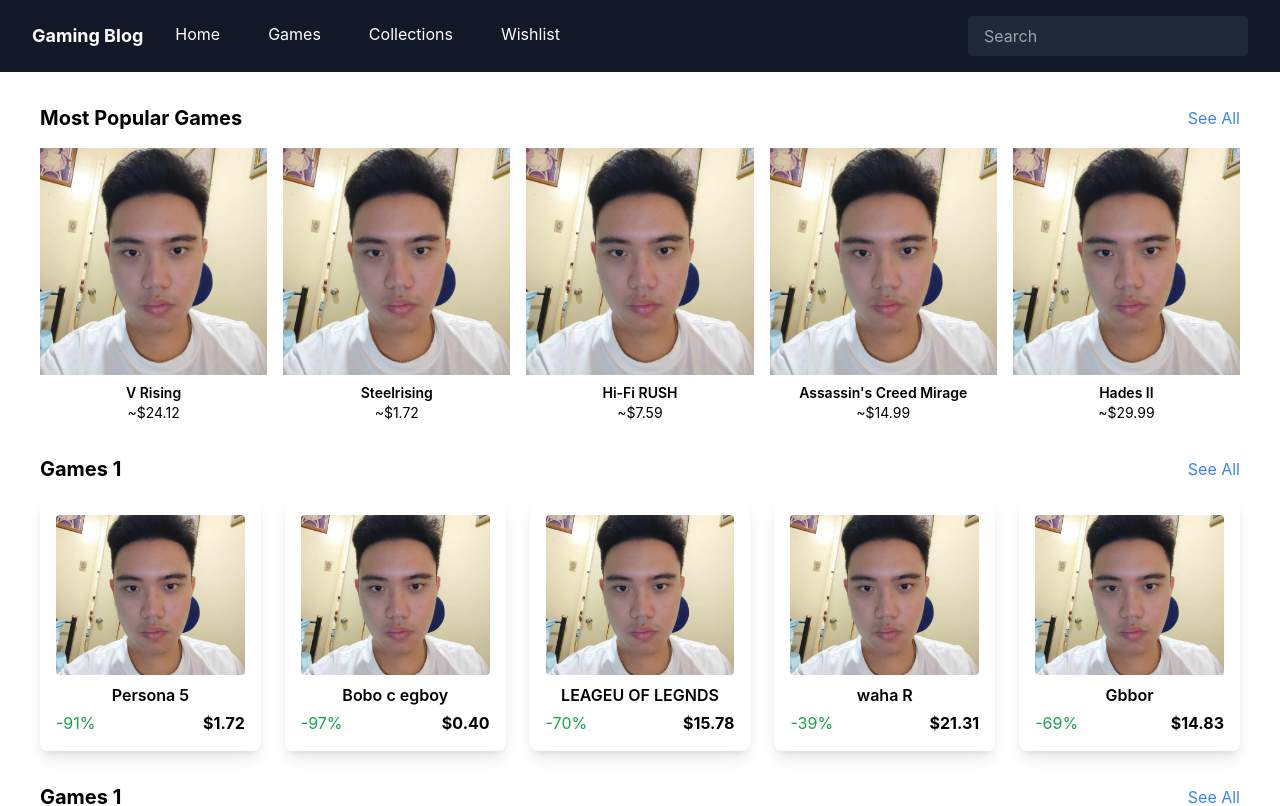
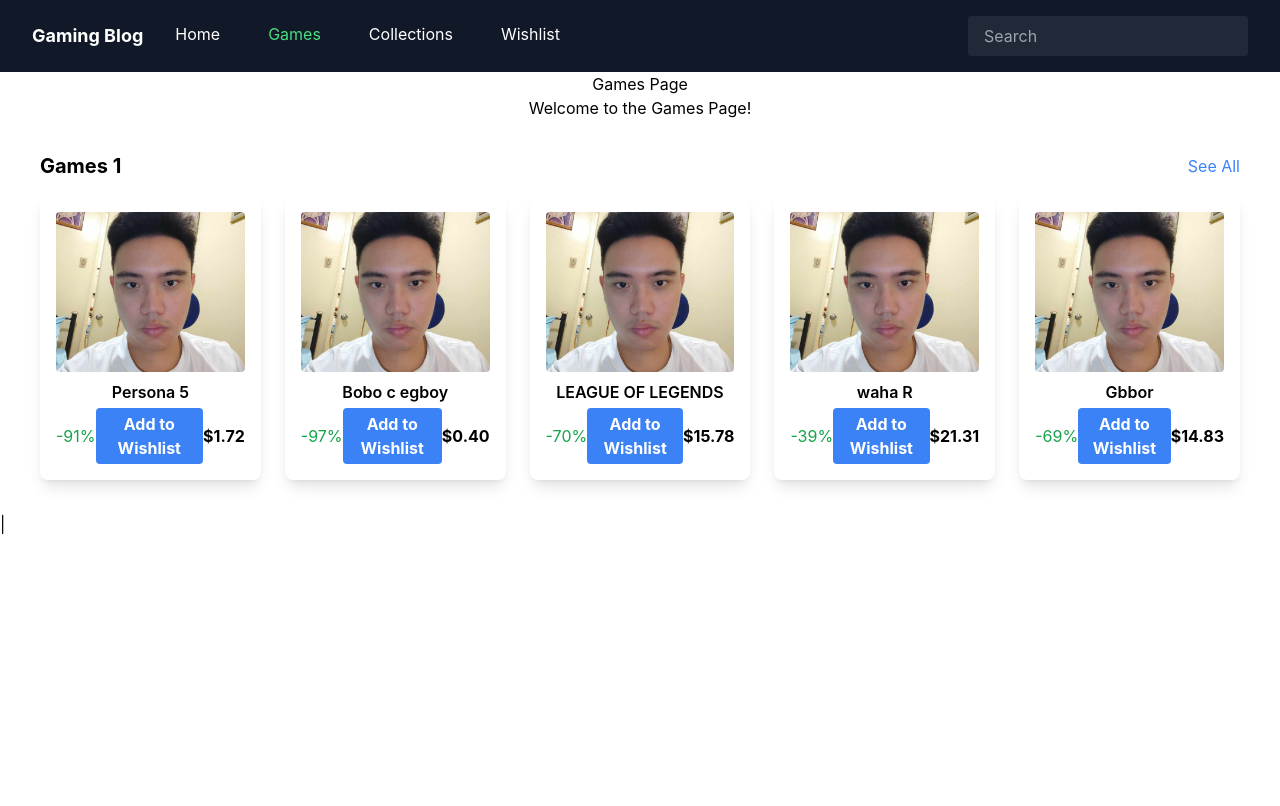
Before and after one commit to iitristan/steamgamingblog, a React (Create React App) app: page /games in a window 1280 px wide. Shown: the top 806 px of the page. Built offline with nearby package versions, Linux system fonts and the light colour scheme.

Commit message:
ADDED ADD TO WISHLIST BUTTON AND ORGANIZE CODES

```diff
--- a/src/App.js
+++ b/src/App.js
@@ -1,33 +1,27 @@
 import React from "react";
 import "./App.css";
 import Navbar from "./components/Navbar";
-import PopularGames from "./components/PopularGames";
-import NewDeals from "./components/NewDeals";
-// import { Routes, Route } from "react-router-dom";
-// import HomePage from "./pages/HomePage";
-// import GamesPage from "./pages/GamesPage";
-// import CollectionsPage from "./pages/CollectionsPage";
-// import WishlistPage from "./pages/WishlistPage";
-
+import { BrowserRouter as Router, Routes, Route } from "react-router-dom";
+import HomePage from "./pages/HomePage";
+import GamesPage from "./pages/GamesPage";
+import CollectionsPage from "./pages/CollectionsPage";
+import WishlistPage from "./pages/WishlistPage";
 
 function App() {
   return (
-    <div className="App">
-      <header className="sticky z-50 bg-gray-300 top-0">
-        <Navbar />
-        {/* <Routes>
+    <Router>
+      <div className="App">
+        <header className="sticky z-50 bg-gray-300 top-0">
+          <Navbar />
+        </header>
+        <Routes>
           <Route path="/" element={<HomePage />} />
           <Route path="/games" element={<GamesPage />} />
           <Route path="/collections" element={<CollectionsPage />} />
           <Route path="/wishlist" element={<WishlistPage />} />
-        </Routes> */}
-      </header>
-      <PopularGames />
-      <NewDeals />
-      <NewDeals />
-      <NewDeals />
-      <NewDeals />
-    </div>
+        </Routes>
+      </div>
+    </Router>
   );
 }
 
--- a/src/components/Navbar.js
+++ b/src/components/Navbar.jsx
@@ -1,25 +1,27 @@
 import React from "react";
-// import { Link } from "react-router-dom";
+import { Link, useLocation } from "react-router-dom";
 
 const Navbar = () => {
+  const location = useLocation();
+
   return (
     <nav className="bg-gray-900 text-white py-4">
       <div className="container mx-auto flex justify-between items-center px-8">
         <div className="flex space-x-4">
           <div className="text-lg font-bold">Gaming Blog</div>
           <div className="space-x-4">
-            <a to="/" className="px-4 hover:text-green-400">
+            <Link to="/" className={`px-4 hover:text-green-400 ${location.pathname === '/' ? 'text-green-400' : ''}`}>
               Home
-            </a>
-            <a to="/games" className="px-4 hover:text-green-400">
+            </Link>
+            <Link to="/games" className={`px-4 hover:text-green-400 ${location.pathname === '/games' ? 'text-green-400' : ''}`}>
               Games
-            </a>
-            <a to="/collections" className="px-4 hover:text-green-400">
+            </Link>
+            <Link to="/collections" className={`px-4 hover:text-green-400 ${location.pathname === '/collections' ? 'text-green-400' : ''}`}>
               Collections
-            </a>
-            <a to="/wishlist" className="px-4 hover:text-green-400">
+            </Link>
+            <Link to="/wishlist" className={`px-4 hover:text-green-400 ${location.pathname === '/wishlist' ? 'text-green-400' : ''}`}>
               Wishlist
-            </a>
+            </Link>
           </div>
         </div>
         <div className="flex items-center space-x-4">
--- a/src/components/NewDeals.js
+++ /dev/null
@@ -1,47 +0,0 @@
-import React from "react";
-
-const deals = [
-  { id: 1, name: "Persona 5", discount: "-91%", price: "$1.72" },
-  { id: 2, name: "Bobo c egboy", discount: "-97%", price: "$0.40" },
-  {
-    id: 3,
-    name: "LEAGEU OF LEGNDS",
-    discount: "-70%",
-    price: "$15.78",
-  },
-  { id: 4, name: "waha R", discount: "-39%", price: "$21.31" },
-  { id: 5, name: "Gbbor", discount: "-69%", price: "$14.83" },
-];
-
-const NewDeals = () => {
-  return (
-    <div className="container mx-auto px-10 my-8">
-      <div className="flex justify-between items-center mb-4">
-        <h2 className="text-xl font-bold">Games 1</h2>
-        <a href="#" className="text-blue-500 hover:text-blue-700">
-          See All
-        </a>
-      </div>
-      <div className="grid grid-cols-5 gap-6">
-        {deals.map((deal) => (
-          <div key={deal.id} className="bg-white shadow-lg rounded-lg p-4">
-            <img
-              src="/picture.jpg"
-              alt={deal.name}
-              className="w-full h-40 object-cover rounded"
-            />
-            <div className="mt-2">
-              <h3 className="text-md font-semibold truncate">{deal.name}</h3>
-              <div className="flex justify-between items-center mt-1">
-                <span className="text-green-600">{deal.discount}</span>
-                <span className="font-bold">{deal.price}</span>
-              </div>
-            </div>
-          </div>
-        ))}
-      </div>
-    </div>
-  );
-};
-
-export default NewDeals;
--- /dev/null
+++ b/src/components/NewDeals.jsx
@@ -0,0 +1,51 @@
+import React from "react";
+
+const deals = [
+  { id: 1, name: "Persona 5", discount: "-91%", price: "$1.72" },
+  { id: 2, name: "Bobo c egboy", discount: "-97%", price: "$0.40" },
+  { id: 3, name: "LEAGUE OF LEGENDS", discount: "-70%", price: "$15.78" },
+  { id: 4, name: "waha R", discount: "-39%", price: "$21.31" },
+  { id: 5, name: "Gbbor", discount: "-69%", price: "$14.83" },
+];
+
+const GameCard = ({ deal }) => {
+  return (
+    <div className="bg-white shadow-lg rounded-lg p-4">
+      <img
+        src="/picture.jpg"
+        alt={deal.name}
+        className="w-full h-40 object-cover rounded"
+      />
+      <div className="mt-2">
+        <h3 className="text-md font-semibold truncate">{deal.name}</h3>
+        <div className="flex justify-between items-center mt-1">
+          <span className="text-green-600">{deal.discount}</span>
+          <button className="bg-blue-500 hover:bg-blue-700 text-white font-bold py-1 px-2 rounded">
+            Add to Wishlist
+          </button>
+          <span className="font-bold">{deal.price}</span>
+        </div>
+      </div>
+    </div>
+  );
+};
+
+const NewDeals = () => {
+  return (
+    <div className="container mx-auto px-10 my-8">
+      <div className="flex justify-between items-center mb-4">
+        <h2 className="text-xl font-bold">Games 1</h2>
+        <a href="1" className="text-blue-500 hover:text-blue-700">
+          See All
+        </a>
+      </div>
+      <div className="grid grid-cols-5 gap-6">
+        {deals.map((deal) => (
+          <GameCard key={deal.id} deal={deal} />
+        ))}
+      </div>
+    </div>
+  );
+};
+
+export default NewDeals;
--- a/src/components/PopularGames.js
+++ b/src/components/PopularGames.jsx
@@ -13,28 +13,34 @@ const games = [
   { id: 5, name: "Hades II", price: "~$29.99", img: "/picture.jpg" },
 ];
 
+const GameCard = ({ game }) => {
+  return (
+    <div className="text-center">
+      <div className="w-200 h-200 bg-gray-300 flex items-center justify-center overflow-hidden">
+        <img
+          src={game.img}
+          alt={game.name}
+          className="max-w-full max-h-full cursor-pointer"
+        />
+      </div>
+      <h3 className="mt-2 text-sm font-semibold">{game.name}</h3>
+      <p className="text-sm">{game.price}</p>
+    </div>
+  );
+};
+
 const PopularGames = () => {
   return (
     <div className="container mx-auto px-10 my-8">
       <div className="flex justify-between items-center mb-4">
         <h2 className="text-xl font-bold">Most Popular Games</h2>
-        <a href="#" className="text-blue-500 hover:text-blue-700">
+        <a href="1" className="text-blue-500 hover:text-blue-700">
           See All
         </a>
       </div>
       <div className="grid grid-cols-5 gap-4">
         {games.map((game) => (
-          <div key={game.id} className="text-center">
-            <div className="w-200 h-200 bg-gray-300 flex items-center justify-center overflow-hidden">
-              <img
-                src={game.img}
-                alt={game.name}
-                className="max-w-full max-h-full cursor-pointer"
-              />
-            </div>
-            <h3 className="mt-2 text-sm font-semibold">{game.name}</h3>
-            <p className="text-sm">{game.price}</p>
-          </div>
+          <GameCard key={game.id} game={game} />
         ))}
       </div>
     </div>
--- a/src/index.js
+++ b/src/index.js
@@ -6,6 +6,6 @@ import App from "./App";
 const root = ReactDOM.createRoot(document.getElementById("root"));
 root.render(
   <React.StrictMode>
-    <App />
+    <App />|
   </React.StrictMode>
 );
--- /dev/null
+++ b/src/pages/GamesPage.jsx
@@ -0,0 +1,14 @@
+import React from 'react';
+import NewDeals from "../components/NewDeals";
+
+const GamesPage = () => {
+    return (
+        <div>
+            <h1>Games Page</h1>
+            <p>Welcome to the Games Page!</p>
+        <NewDeals />
+        </div>
+    );
+}
+
+export default GamesPage;
--- a/src/pages/HomePage.js
+++ /dev/null
@@ -1,12 +0,0 @@
-import React from 'react';
-
-const HomePage = () => {
-    return (
-        <div>
-            <h1>Home Page</h1>
-            <p>Welcome to the Home Page!</p>
-        </div>
-    );
-}
-
-export default HomePage;
--- a/src/pages/GamesPage.js
+++ b/src/pages/HomePage.jsx
@@ -1,12 +1,13 @@
 import React from 'react';
-
-const GamesPage = () => {
+import PopularGames from "../components/PopularGames";
+const HomePage = () => {
     return (
         <div>
             <h1>Home Page</h1>
             <p>Welcome to the Home Page!</p>
+            <PopularGames />
         </div>
     );
 }
 
-export default GamesPage;
+export default HomePage;
--- /dev/null
+++ b/src/pages/WishlistPage.jsx
@@ -0,0 +1,11 @@
+import React from 'react';
+
+const WishlistPage = () => {
+    return (
+        <div>
+            <h1>Wishlist Page</h1>
+        </div>
+    );
+}
+
+export default WishlistPage;
```
Also changed, not shown: src/pages/CollectionsPage.jsx (renamed from src/pages/CollectionsPage.js), src/pages/WishlistPage.js (deleted).
